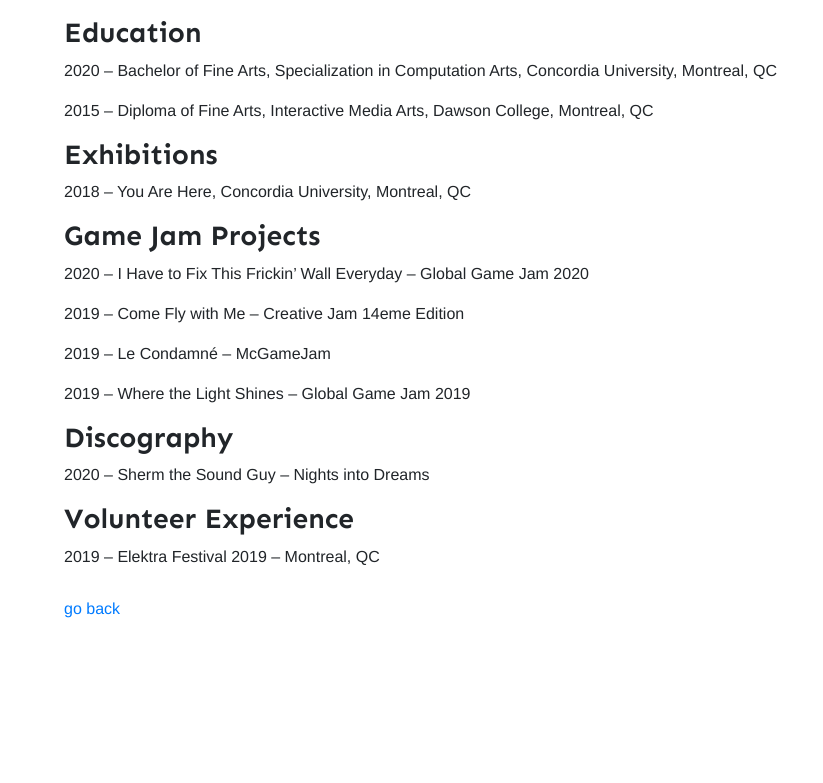
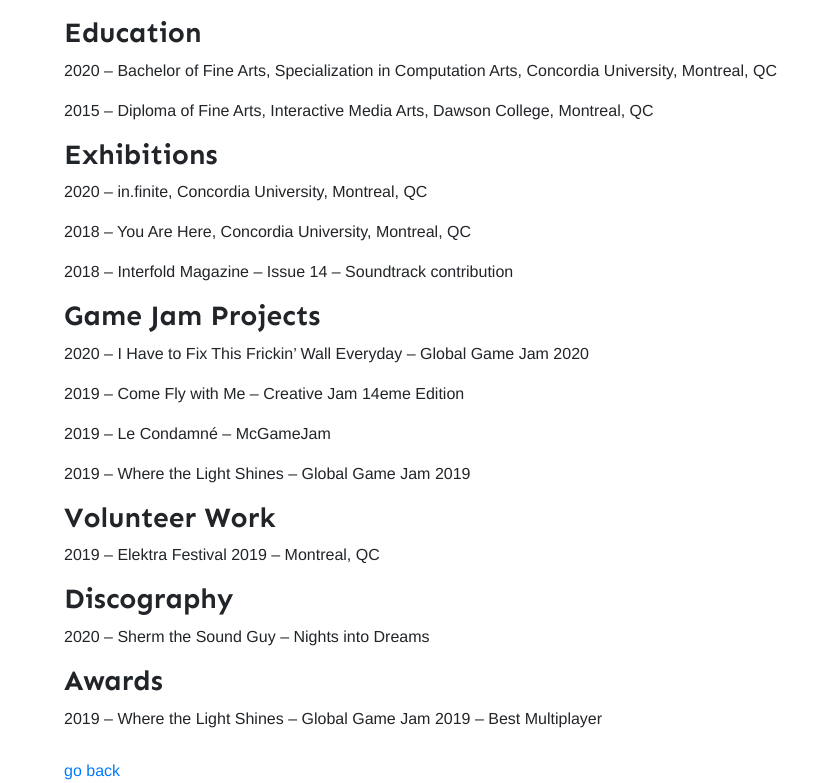
Before and after one commit to sfong412/dart456, a website: page ass3/resume.html in a window 1280 px wide. Shown: the part 51-834 px from the top of the page, without its empty margins (0-823 px from the left). Before the commit the page ends 800 px from the top, so only its background shows below. Drawn offline with nearby package versions, Linux system fonts and the light colour scheme; a web font is replaced by a local one.

Commit message:
updated resume

```diff
--- a/ass3/resume.html
+++ b/ass3/resume.html
@@ -48,7 +48,9 @@
         <p>2015 – Diploma of Fine Arts, Interactive Media Arts, Dawson College, Montreal, QC</p>
 
         <h3>Exhibitions</h3>
+        <p>2020 – in.finite, Concordia University, Montreal, QC</p>
         <p>2018 – You Are Here, Concordia University, Montreal, QC</p>
+        <p>2018 – Interfold Magazine – Issue 14 – Soundtrack contribution</p>
 
         <h3>Game Jam Projects</h3>
         <p>2020 – I Have to Fix This Frickin’ Wall Everyday – Global Game Jam 2020</p>
@@ -56,11 +58,14 @@
         <p>2019 – Le Condamné – McGameJam</p>
         <p>2019 – Where the Light Shines – Global Game Jam 2019</p>
 
+        <h3>Volunteer Work</h3>
+        <p>2019 – Elektra Festival 2019 – Montreal, QC</p>
+
         <h3>Discography</h3>
         <p>2020 – Sherm the Sound Guy – Nights into Dreams</p>
 
-        <h3>Volunteer Experience</h3>
-        <p>2019 – Elektra Festival 2019 – Montreal, QC</p>
+        <h3>Awards</h3>
+        <p>2019 – Where the Light Shines – Global Game Jam 2019 – Best Multiplayer</p>
     </div>
     <a class="back" href="../ass2.html">
         go back
```
